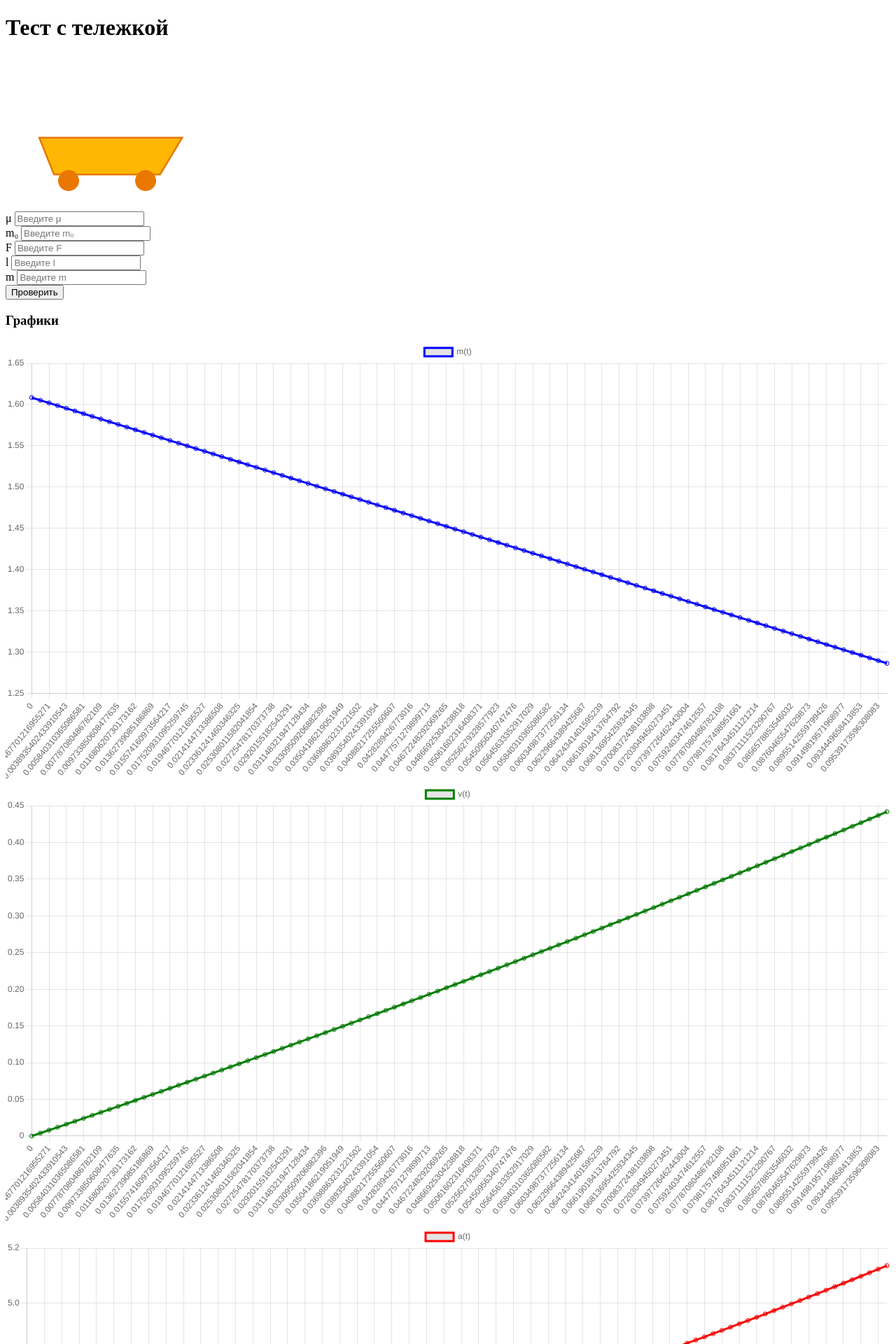
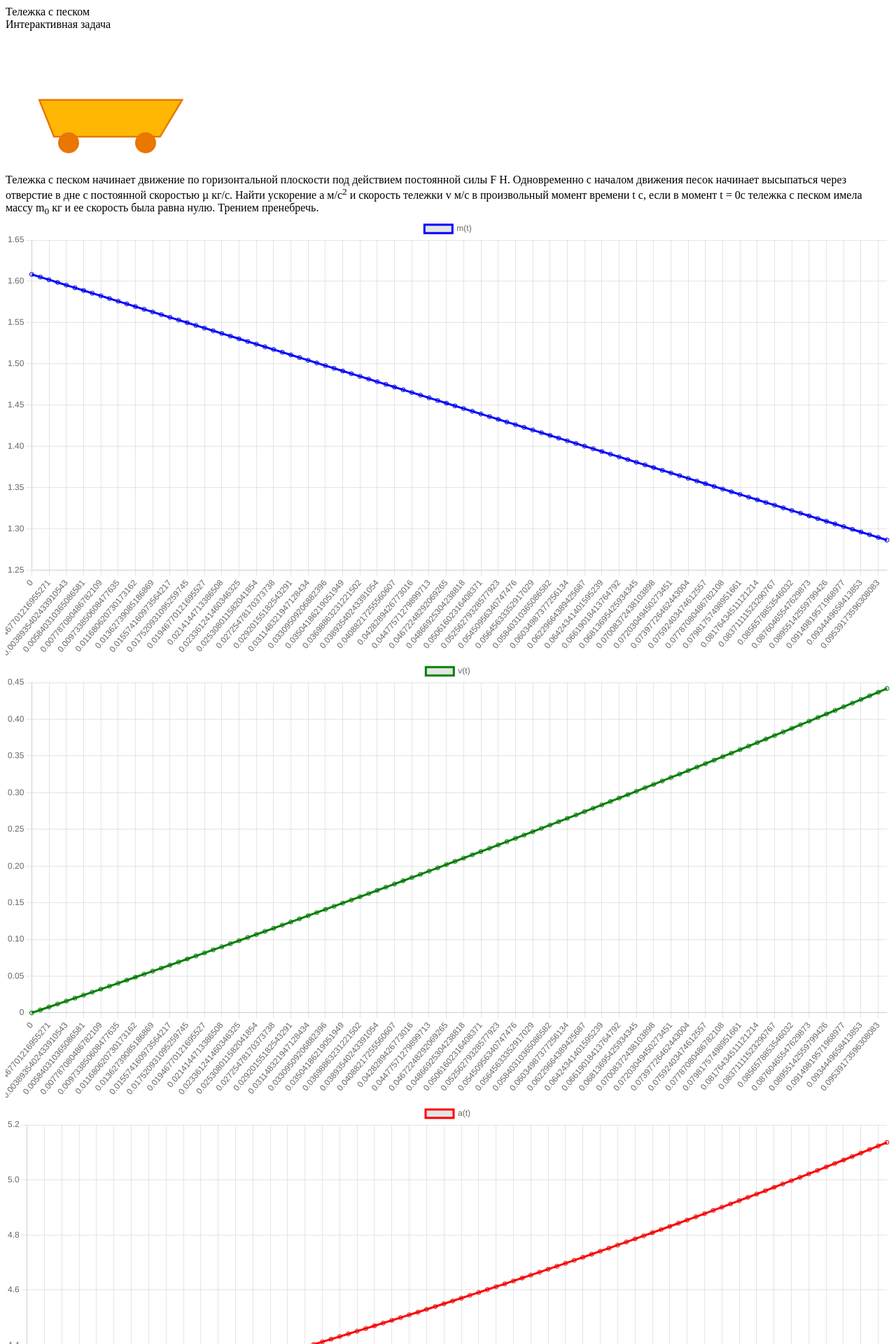
Before and after one commit to Starostina-elena/Physics_project_sand_trolley, a Flask app: page / in a window 1280 px wide. Shown: the top 1920 px of the page at 70% size. Run offline with Flask 3, Linux system fonts and the light colour scheme.

Commit message:
Update index.html

```diff
--- a/templates/index.html
+++ b/templates/index.html
@@ -7,24 +7,42 @@
     <link rel="stylesheet" type="text/css" href="/static/css/trolley.css">
 </head>
 <body>
-    <h1>Тест с тележкой</h1>
+    <div class="wrapper">
+    <header>
+        Тележка с песком
+        <div name="sub_header">Интерактивная задача</div>
+    </header>
+    <div name="content">
+        <div name="animation">
+               <!-- Отображаем тележку -->
+             {% include 'trolley.html' %}
+    <div>
     <div>{{ message }}</div>
-    <br>
-
-    <!-- Отображаем тележку -->
-    {% include 'trolley.html' %}
-
-    <!-- Формы для ввода -->
-    {% include 'answer_input_form.html' %}
-
-    <!-- Графики -->
-    <div>
-        <h3>Графики</h3>
-        <canvas id="massChart"></canvas>
-        <canvas id="velocityChart"></canvas>
-        <canvas id="accelerationChart"></canvas>
-        <canvas id="distanceChart"></canvas>
+    <div name="condition">
+            Тележка с песком начинает движение по горизонтальной плоскости под действием постоянной силы F Н. Одновременно с началом движения песок начинает высыпаться через отверстие в дне с постоянной скоростью µ кг/с. Найти ускорение a м/с<sup>2</sup> и скорость тележки v м/с в произвольный момент времени t с, если в момент t = 0с тележка с песком имела массу m<sub>0</sub> кг и ее скорость была равна нулю.
+            Трением пренебречь.
     </div>
+        <div name="reset_button"></div>
+        <div name="graphs_block">
+            <div class="graph">
+                <canvas id="massChart"></canvas>
+            </div>
+            <div class="graph">
+                <canvas id="velocityChart"></canvas>
+            </div>
+            <div class="graph">
+                <canvas id="accelerationChart"></canvas>
+            </div>
+            <div class="graph">
+                <canvas id="distanceChart"></canvas>
+            </div>
+        </div>
+        <div name="start_button"></div>
+        <div name="stop_button"></div>
+        <div name="form">
+         <!-- Формы для ввода -->
+         {% include 'answer_input_form.html' %}
+        </div>
 
     <script>
         // Получаем данные для графиков из Flask
```
